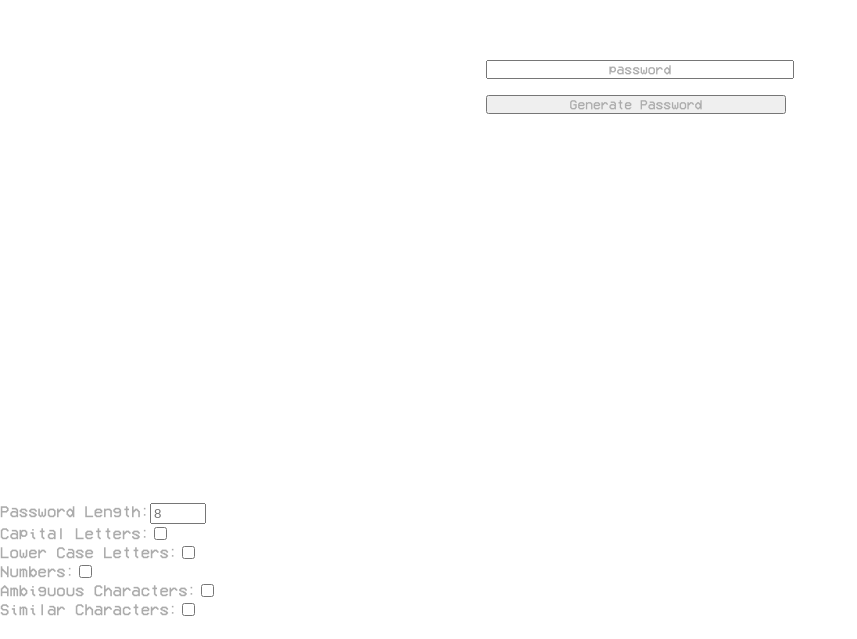
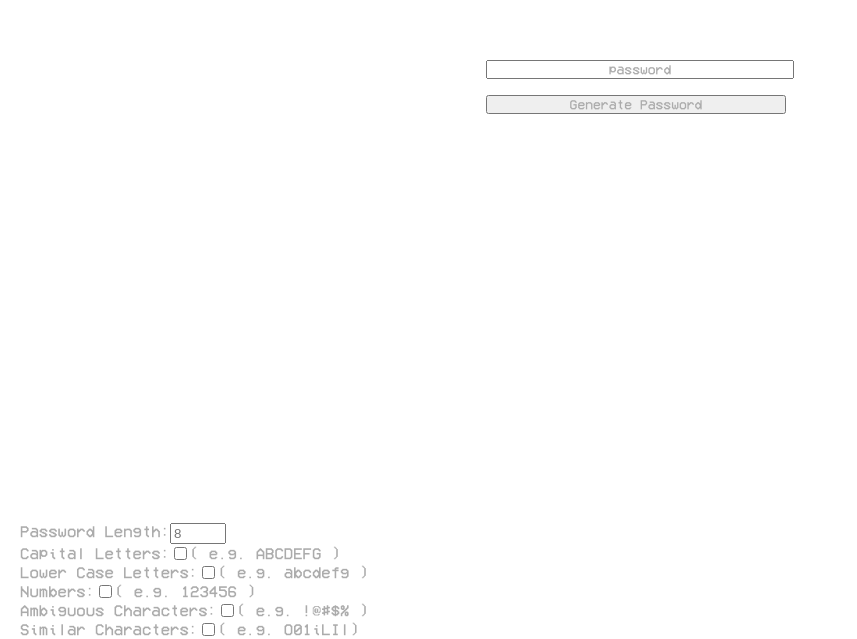
Before and after one commit to DeclanBernardin/PasswordGenerator, a React (Create React App) app: page / in a window 1280 px wide. Shown: the part 313-952 px from the top of the page, without its empty margins (0-857 px from the left). Built offline with nearby package versions, Linux system fonts and the light colour scheme.

Commit message:
changed some visual changes to the application

```diff
--- a/src/App.css
+++ b/src/App.css
@@ -17,6 +17,7 @@ height: 100vh;
 .form {
   font-family: test, helvetica, sans-serif;
  color: #ababab;
+ padding: 20px;
 }
 
 
--- a/src/App.js
+++ b/src/App.js
@@ -138,18 +138,23 @@ class App extends Component {
           <br />
           Capital Letters:
         <input type="checkbox" onChange={this.handleCaps} />
+        ( e.g. ABCDEFG )
           <br />
           Lower Case Letters:
         <input type="checkbox" onChange={this.handleLowerCase} />
+        ( e.g. abcdefg )
           <br />
           Numbers:
         <input type="checkbox" onChange={this.handleNumbers} />
+        ( e.g. 123456 )
           <br />
           Ambiguous Characters:
         <input type="checkbox" onChange={this.handleAmbiguous} />
+        ( e.g. !@#$% )
           <br />
           Similar Characters:
         <input type="checkbox" onChange={this.handleSimilar} />
+        ( e.g. O01iLIl)
         </form>
       </div>
       </div>
```
